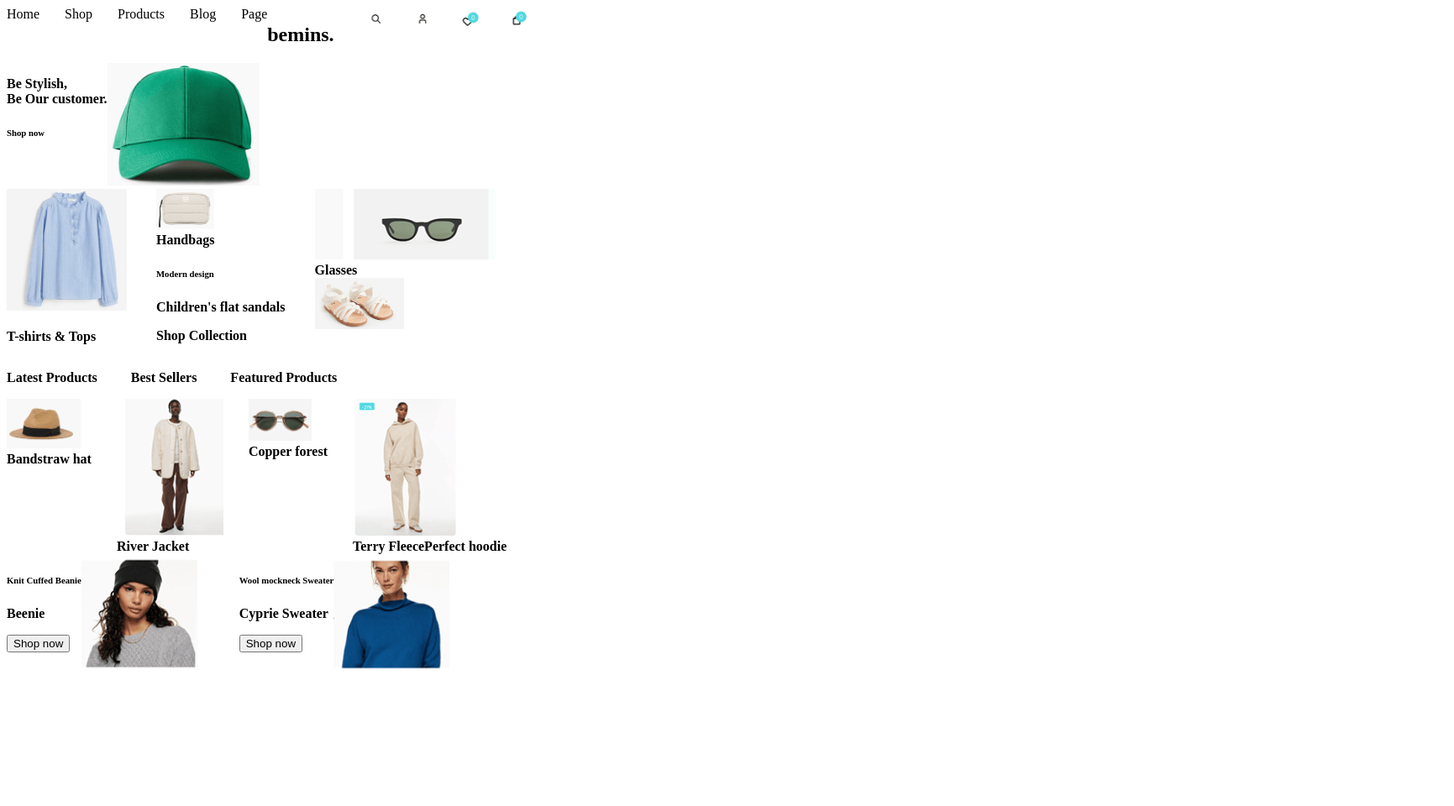
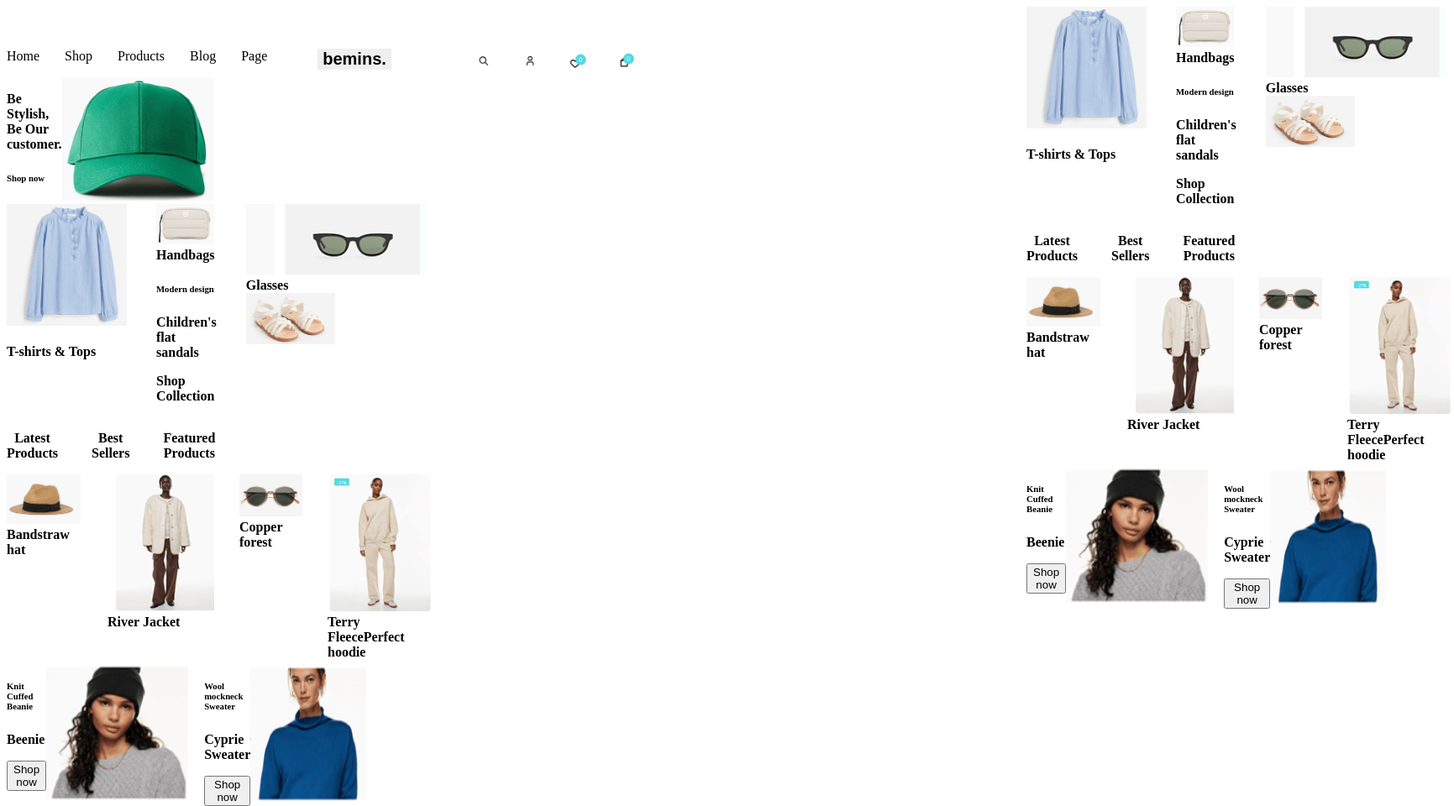
Before and after one commit to yvonneannet/Assessment-1, a plain HTML site: page index.html in a window 1280 px wide. Shown: the whole page at 84% size, 1731 px wide, since content can reach past the window. Before the commit the page ends 810 px from the top, so only its background shows below. Drawn offline with Linux system fonts and the light colour scheme.

Commit message:
styled the website

```diff
--- a/index.html
+++ b/index.html
@@ -3,14 +3,15 @@
 <head>
     <meta charset="UTF-8">
     <meta name="viewport" content="width=device-width, initial-scale=1.0">
-    <title>Document</title>
+    <title>Fashion Website</title>
     <link rel="stylesheet" href="style.css">
 </head>
 <body>
+    <div id="general">
+        <div class="container1">
+        <div id="topbar">
 
-        <div class="container1">
-        <div class="topbar">
-        <div id="links1">
+    <div id="links1">
    <a >Home</a>
    <a>Shop</a>
    <a>Products</a>
@@ -19,8 +20,8 @@
        </div>
 
        <div id="links2">
-        <div>
-    <h2 id="bemins">bemins.</h2></div>
+        <div id="bemins">
+    <button id="bemins"> bemins.</button></div>
    <a> <img src="./images/search.png" alt="search" ></a>
    <a><img src="./images/person.png" alt="person"></a>
    <a><img src="./images/like.png" alt=" like"></a>
@@ -120,6 +121,96 @@
 
 </div>
 </div>
+</div>
+
+
+
+
+<div class="container2">
+<div id="row2">
+    <div id="blueshirt">
+         <img src="./images/Bigshirt.png" alt="blueshirt">
+    </br>
+    </br>
+        <figcaption>T-shirts & Tops</figcaption>
+        </div>
+
+        <div id="purse&cap">
+         <div>
+         <img src="./images/greypurse1.png"altpurse>
+         <figcaption>Handbags</figcaption>
+        </div>
+
+
+        <div>
+         <h6>Modern design</h6>
+         <p>Children's flat sandals</p>
+         <p>Shop Collection</p></div>
+
+
+        </div>
+
+         <div id="shades&shoes">
+         <img src="./images/shades1.png" alt="shades">
+         <figcaption>Glasses</figcaption>
+
+
+         <img src="./images/Sandals1.png" alt="sandals"></div>
+
+
+        </div>
+
+         <div id="products">
+         <p>Latest Products</p>
+         <p>Best Sellers</p>
+         <p>Featured Products</p></div>
+
+
+         <div id="row3">
+         <div>
+         <img src="./images/hat1.png" alt="hat">
+
+         <figcaption>Bandstraw hat</figcaption></div>
+
+         <div>
+         <img src="./images/jacket1.png" alt="model1">
+         <figcaption>River Jacket</figcaption></div>
+
+         <div>
+         <img src="./images/shades1-2.png" alt="shades">
+         <figcaption>Copper forest</figcaption></div>
+
+         <div>
+         <img src="./images/jacket2.png" alt="model">
+         <figcaption>Terry FleecePerfect hoodie</figcaption></div>
+
+        </div>
+
+        <div id="row4">
+         <div id="beanie">
+            <div>
+            <h6>Knit Cuffed Beanie</h6>
+            <p>Beenie</p>
+            <button>Shop now</button></div>
+            <img src="./images/beanie1.png" alt="beanie">
+         </div>
+
+
+         <div id="sweater">
+            <div>
+            <h6>Wool mockneck Sweater</h6>
+            <p>Cyprie Sweater</p>
+            <button>Shop now</button></div>
+         <img src="./images/sweater1.png" alt="sweater">
+
+
+    </div>
+    </div>
+</div>
+
+</div>
+
+
 
 
 
--- a/style.css
+++ b/style.css
@@ -1,6 +1,17 @@
-.topbar{
+.container1{
+    width: 50px;
+    float: inline-start;
+}
+
+.container2{
+    width: 50px;
+    float: inline-end;
+}
+
+#topbar{
+    margin-top: 50px;
     display:inline-flex;
-    border-top: 105;
+    width: 50px;
 }
 
 #links1{
@@ -9,13 +20,22 @@ gap:30px ;
 }
 
 #bemins{
-border-top: 2px;
+border-block-start: 2px;
 }
 
 #links2{
     display: flex;
     gap: 30px;
 }
+#bemins{
+    border: none;
+    margin-left: 30px;
+    margin-right: 30px;
+    font-weight: bold;
+    font-size: 20px;
+}
+
+
 
 #row1{
     display: flex;
```
